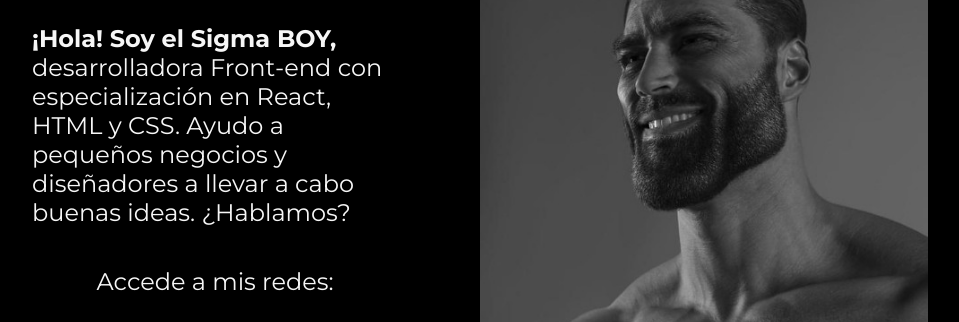
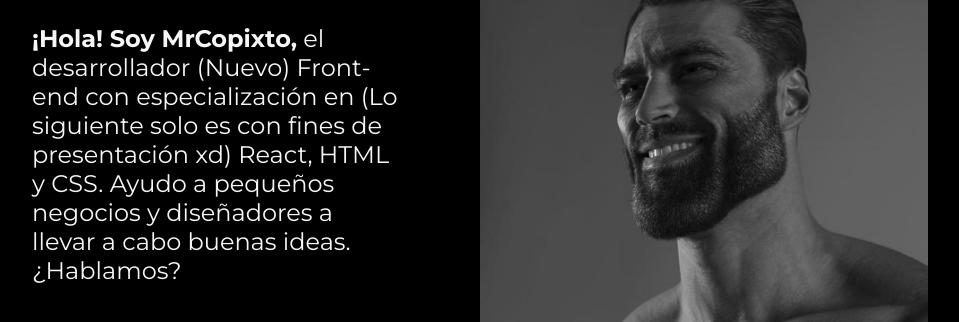
Before and after one commit to MrCopixt0/My-first-Test-webpage, a plain HTML site: page index.html in a window 1280 px wide. Shown: the part 311-633 px from the top of the page, without its empty margins (160-1119 px from the left). Drawn offline with Linux system fonts and the light colour scheme.

Commit message:
Cambio en index

```diff
--- a/index.html
+++ b/index.html
@@ -17,7 +17,7 @@
         <section class="presentacion__contenido">
             <h1 class="presentacion__contenido__titulo">Eleve tu negocio digital a otro nivel <strong class="titulo-destaque"> con un Front-end de calidad!</strong>
             </h1>
-            <p class="presentacion__contenido__texto"><strong>¡Hola! Soy el Sigma BOY,</strong> desarrolladora Front-end con especialización en React, HTML y CSS. Ayudo a pequeños negocios y diseñadores a llevar a cabo buenas ideas. ¿Hablamos?
+            <p class="presentacion__contenido__texto"><strong>¡Hola! Soy MrCopixto,</strong> el desarrollador (Nuevo) Front-end con especialización en (Lo siguiente solo es con fines de presentación xd) React, HTML y CSS. Ayudo a pequeños negocios y diseñadores a llevar a cabo buenas ideas. ¿Hablamos?
 
             </p>
             <div class="presentacion__enlaces">
```
